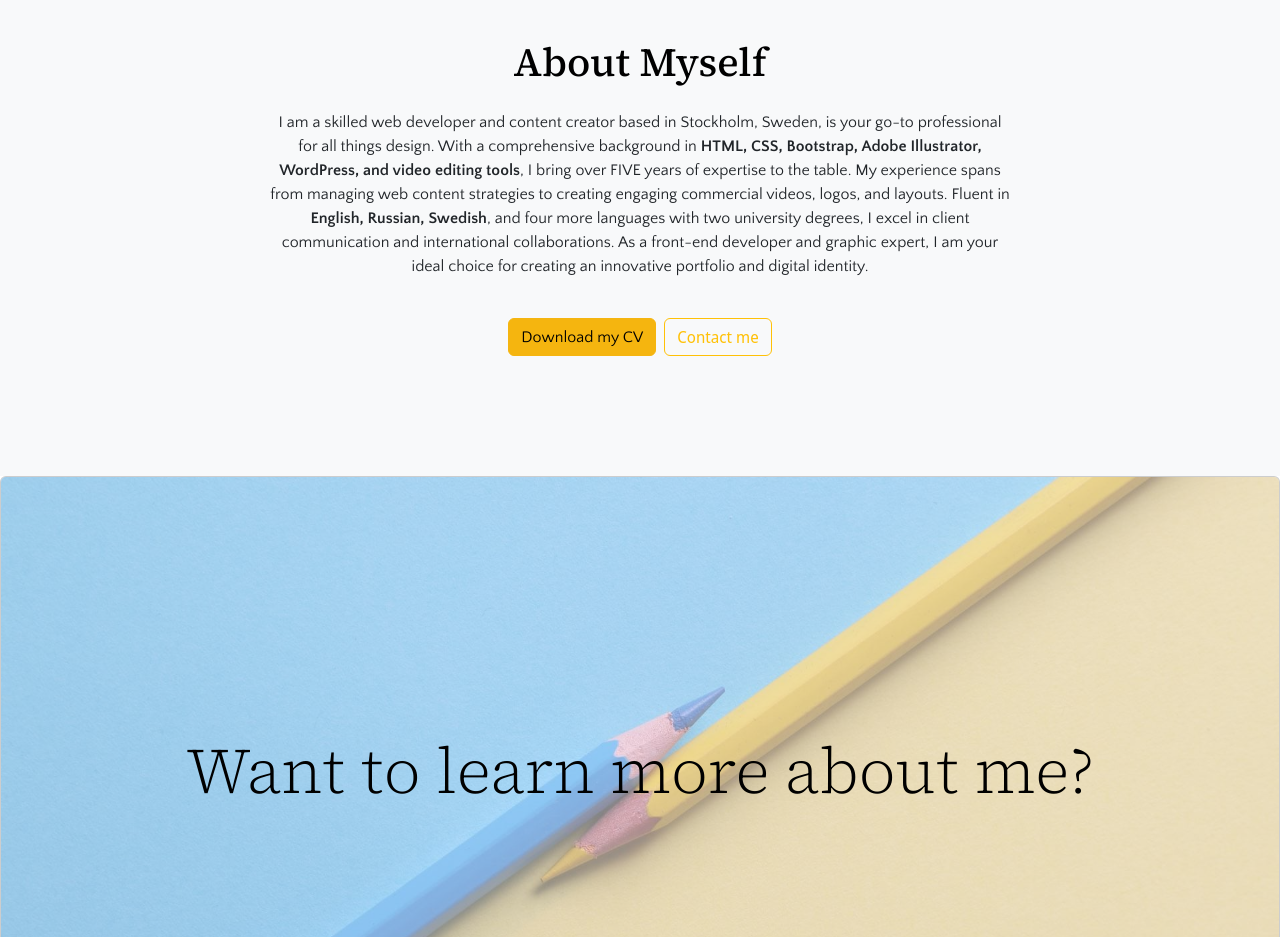
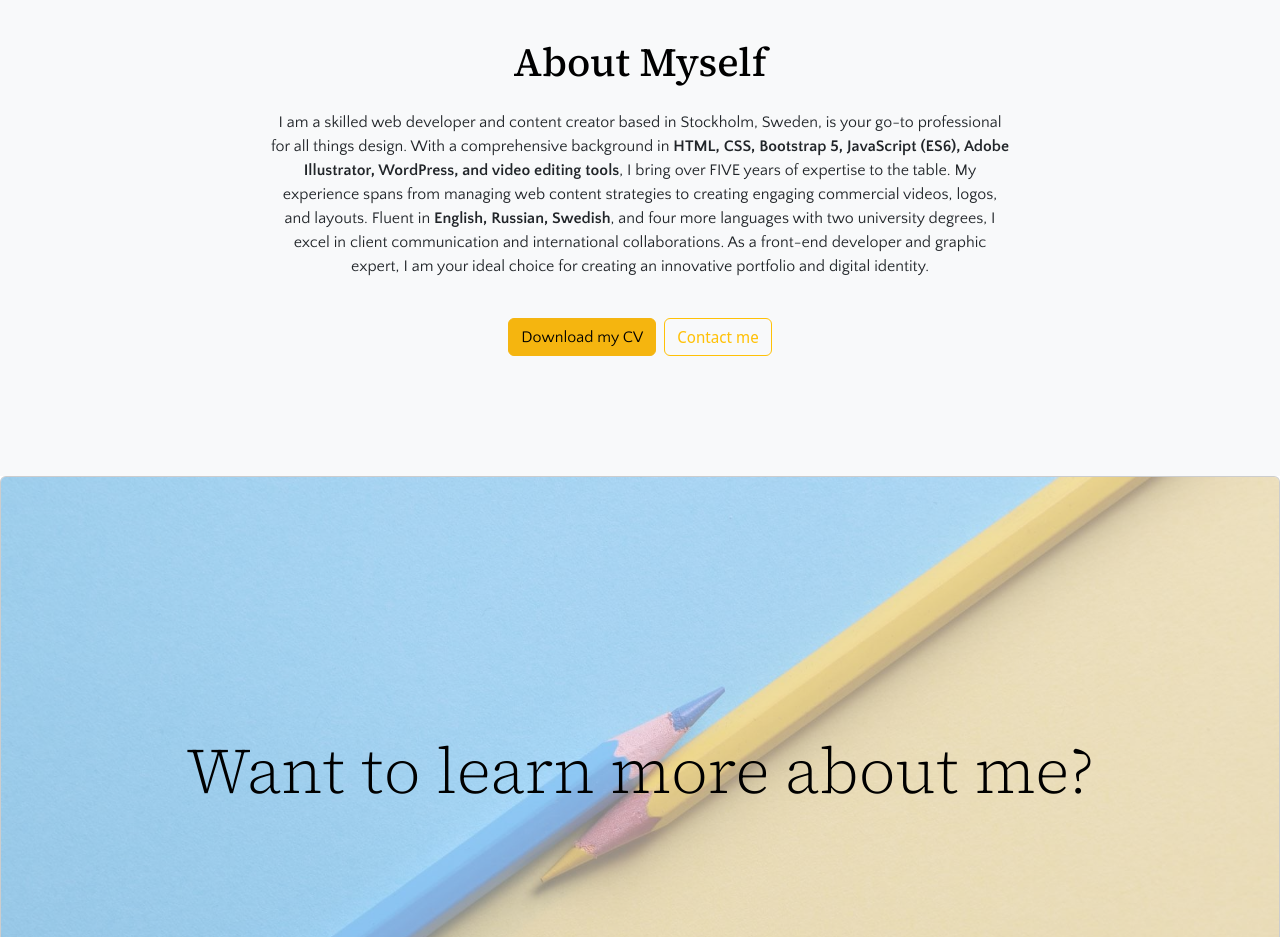
Before and after one commit to Raquibul-258/portfolio-d, a plain HTML site: page index.html in a window 1280 px wide. Shown: the part 2820-3757 px from the top of the page. Drawn offline with nearby package versions, Linux system fonts and the light colour scheme.

Commit message:
Update index.html

```diff
--- a/index.html
+++ b/index.html
@@ -158,7 +158,7 @@
                           <h1 class="text-body-emphasis" id="About Myself">About Myself</h1>
                           <p class="text-justify col-lg-8 mx-auto pt-3">
                             I am a skilled web developer and content creator based in Stockholm, Sweden,
- is your go-to professional for all things design. With a comprehensive background in <strong>HTML, CSS, Bootstrap,
+ is your go-to professional for all things design. With a comprehensive background in <strong>HTML, CSS, Bootstrap 5, JavaScript (ES6),
  Adobe Illustrator, WordPress, and video editing tools</strong>, I bring over FIVE years of expertise to the table.
  My experience spans from managing web content strategies to creating engaging commercial videos, logos, and layouts.
  Fluent in <strong>English, Russian, Swedish</strong>, and four more languages with two university degrees, I excel in client communication and international collaborations.
```
